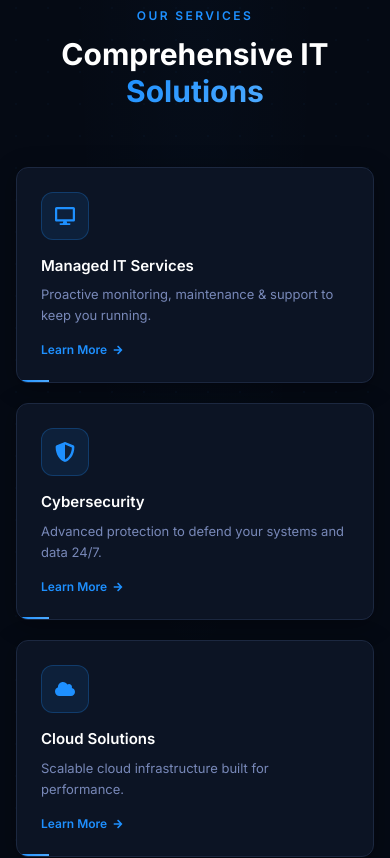
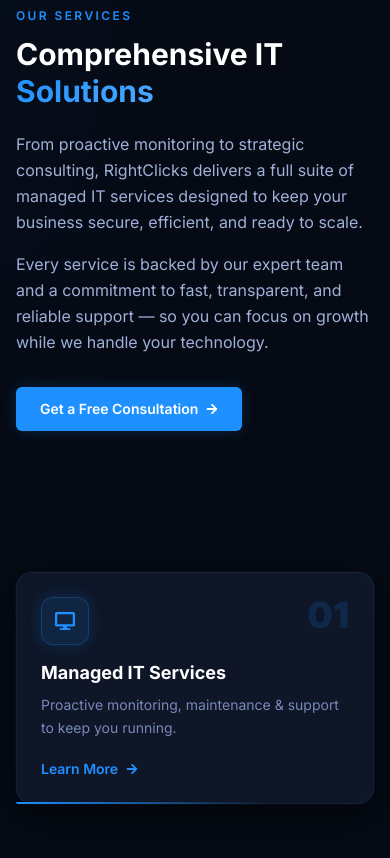
Before and after one commit to Sajana4197/RightClick, a React (Vite) app: page / in a window 390 px wide. Shown: the part 4800-5658 px from the top of the page. Built offline with nearby package versions, Linux system fonts and the light colour scheme.

Commit message:
Update service section

```diff
--- a/src/components/sections/ServicesSection.jsx
+++ b/src/components/sections/ServicesSection.jsx
@@ -1,9 +1,13 @@
 // src/components/sections/ServicesSection.jsx
-import { useState } from 'react'
+import { useEffect, useRef } from 'react'
 import { motion } from 'framer-motion'
 import { FaArrowRight, FaDesktop, FaShieldAlt, FaCloud, FaServer, FaHeadset, FaChartLine } from 'react-icons/fa'
+import { gsap } from 'gsap'
+import { ScrollTrigger } from 'gsap/ScrollTrigger'
 import { fadeInUp, staggerContainer, viewportOnce } from '../../animations/variants'
 import { scrollToSection } from '../../hooks/useLenis'
+
+gsap.registerPlugin(ScrollTrigger)
 
 const SERVICES = [
   {
@@ -38,119 +42,179 @@
   },
 ]
 
-function ServiceCard({ service, index }) {
-  const [hovered, setHovered] = useState(false)
+export default function ServicesSection() {
+  const sectionRef = useRef(null)
+  const pinRef     = useRef(null)
+  const stackRef   = useRef(null)
+  const cardsRef   = useRef([])
+
+  useEffect(() => {
+    const cards = cardsRef.current.filter(Boolean)
+    const total = cards.length
+
+    const ctx = gsap.context(() => {
+      // Set initial state — cards start below, off-screen, full size, no rotation
+      cards.forEach((card, i) => {
+        gsap.set(card, {
+          y: window.innerHeight,
+          scale: 1,
+          rotate: 0,
+          opacity: i === 0 ? 1 : 1,
+          zIndex: i + 1,
+        })
+      })
+      // First card starts already in place (it's the "current" one)
+      gsap.set(cards[0], { y: 0 })
+
+      const tl = gsap.timeline({
+        scrollTrigger: {
+          trigger: sectionRef.current,
+          start: 'top top',
+          end: () => `+=${total * 500}`,
+          scrub: 0.6,
+          pin: pinRef.current,
+          anticipatePin: 1,
+        },
+      })
+
+      // For each subsequent card, animate it sliding up to center & stacking
+      for (let i = 1; i < total; i++) {
+        // Slight stack offset so previous cards peek behind
+        const stackOffset = i * 10
+        const stackScale = 1 - i * 0.035
+
+        tl.to(cards[i], {
+          y: 0,
+          duration: 1,
+          ease: 'power2.out',
+        }, i - 1)
+
+        // Push previous cards back slightly (scale down + move up a touch) as new one arrives
+        for (let j = 0; j < i; j++) {
+          const depth = i - j
+          tl.to(cards[j], {
+            scale: 1 - depth * 0.025,
+            y: -(depth * 12),
+            duration: 1,
+            ease: 'power2.out',
+          }, i - 1)
+        }
+      }
+    }, sectionRef)
+
+    return () => ctx.revert()
+  }, [])
 
   return (
-    <motion.div
-      variants={fadeInUp}
-      onHoverStart={() => setHovered(true)}
-      onHoverEnd={() => setHovered(false)}
-      className="relative glass-card p-6 flex flex-col gap-4 overflow-hidden group transition-all duration-300 hover:border-brand-blue/40"
-      style={{
-        boxShadow: hovered
-          ? '0 8px 40px rgba(0,0,0,0.5), 0 0 0 1px rgba(30,144,255,0.2)'
-          : '0 4px 24px rgba(0,0,0,0.3)',
-        transform: hovered ? 'translateY(-6px)' : 'translateY(0)',
-        transition: 'transform 0.3s ease, box-shadow 0.3s ease',
-      }}
-    >
-      {/* Hover bg glow */}
-      <motion.div
-        className="absolute inset-0 pointer-events-none"
-        animate={{ opacity: hovered ? 1 : 0 }}
-        transition={{ duration: 0.3 }}
-        style={{
-          background: 'radial-gradient(ellipse at 20% 20%, rgba(30,144,255,0.07) 0%, transparent 65%)',
-        }}
-      />
+    <section id="services" ref={sectionRef} className="relative bg-dark-900 overflow-hidden">
+      <div ref={pinRef} className="relative min-h-screen flex items-center overflow-hidden">
 
-      {/* Icon */}
-      <div className="relative z-10">
-        <motion.div
-          animate={{
-            backgroundColor: hovered ? 'rgba(30,144,255,0.2)' : 'rgba(30,144,255,0.1)',
-            boxShadow: hovered ? '0 0 16px rgba(30,144,255,0.3)' : '0 0 0px rgba(30,144,255,0)',
-          }}
-          transition={{ duration: 0.3 }}
-          className="w-12 h-12 rounded-xl border border-brand-blue/25 flex items-center justify-center"
-        >
-          <motion.span
-            animate={{ color: hovered ? '#ffffff' : '#1E90FF' }}
-            transition={{ duration: 0.25 }}
-            className="text-xl"
-          >
-            {service.icon}
-          </motion.span>
-        </motion.div>
-      </div>
-
-      {/* Text */}
-      <div className="relative z-10 flex flex-col gap-2 flex-1">
-        <h3 className="text-white font-semibold text-[15px] leading-snug">{service.title}</h3>
-        <p className="text-neutral-400 text-[13px] leading-relaxed">{service.desc}</p>
-      </div>
-
-      {/* Arrow link */}
-      <motion.button
-        onClick={() => scrollToSection('contact')}
-        animate={{ x: hovered ? 4 : 0, color: hovered ? '#4DAAFF' : '#1E90FF' }}
-        transition={{ duration: 0.2 }}
-        className="relative z-10 flex items-center gap-1.5 text-brand-blue text-xs font-semibold mt-auto w-fit"
-      >
-        Learn More <FaArrowRight className="text-[10px]" />
-      </motion.button>
-
-      {/* Bottom accent line */}
-      <motion.div
-        className="absolute bottom-0 left-0 h-[2px] bg-gradient-to-r from-brand-blue to-brand-blue-light"
-        animate={{ width: hovered ? '100%' : '32px' }}
-        transition={{ duration: 0.35, ease: [0.22, 1, 0.36, 1] }}
-      />
-    </motion.div>
-  )
-}
-
-export default function ServicesSection() {
-  return (
-    <section id="services" className="section-py bg-dark-900 relative overflow-hidden">
+        {/* Background */}
         <div className="absolute inset-0 pointer-events-none">
-        <div className="absolute inset-0 bg-dots opacity-40" />
+          <div className="absolute inset-0 bg-dots opacity-30" />
           <div
-          className="absolute top-0 left-1/2 -translate-x-1/2 w-[70%] h-[50%] opacity-20"
-          style={{ background: 'radial-gradient(ellipse at 50% 0%, rgba(30,144,255,0.12) 0%, transparent 65%)' }}
+            className="absolute top-0 left-0 w-[55%] h-[60%] opacity-20"
+            style={{ background: 'radial-gradient(ellipse at 0% 0%, rgba(30,144,255,0.14) 0%, transparent 65%)' }}
           />
         </div>
 
-      <div className="relative z-10 max-w-7xl mx-auto px-4 sm:px-6 lg:px-8">
-        {/* Header */}
+        <div className="relative z-10 max-w-7xl mx-auto px-4 sm:px-6 lg:px-8 w-full py-20">
+          <div className="grid lg:grid-cols-2 gap-12 lg:gap-16 items-center">
+
+            {/* Left — Sticky text content */}
             <motion.div
               variants={staggerContainer(0.1, 0.05)}
               initial="hidden"
               whileInView="visible"
               viewport={viewportOnce}
-          className="text-center mb-14"
+              className="order-1"
             >
               <motion.p variants={fadeInUp} className="eyebrow mb-3">Our Services</motion.p>
-          <motion.h2 variants={fadeInUp} className="section-heading">
+              <motion.h2 variants={fadeInUp} className="section-heading mb-5">
                 Comprehensive IT{' '}
                 <span className="text-gradient-blue">Solutions</span>
               </motion.h2>
+              <motion.p variants={fadeInUp} className="section-sub mb-4 max-w-md">
+                From proactive monitoring to strategic consulting, RightClicks delivers
+                a full suite of managed IT services designed to keep your business secure,
+                efficient, and ready to scale.
+              </motion.p>
+              <motion.p variants={fadeInUp} className="section-sub mb-8 max-w-md">
+                Every service is backed by our expert team and a commitment to fast,
+                transparent, and reliable support — so you can focus on growth while
+                we handle your technology.
+              </motion.p>
+              <motion.div variants={fadeInUp}>
+                <button onClick={() => scrollToSection('contact')} className="btn-primary">
+                  Get a Free Consultation <FaArrowRight className="text-xs" />
+                </button>
+              </motion.div>
             </motion.div>
 
-        {/* Grid */}
-        <motion.div
-          variants={staggerContainer(0.1, 0.15)}
-          initial="hidden"
-          whileInView="visible"
-          viewport={viewportOnce}
-          className="grid grid-cols-1 sm:grid-cols-2 lg:grid-cols-3 gap-5"
+            {/* Right — Stacking cards */}
+            <div
+              ref={stackRef}
+              className="relative order-2 h-[420px] sm:h-[460px] flex items-center justify-center"
+              style={{ perspective: '1200px' }}
             >
               {SERVICES.map((service, i) => (
-            <ServiceCard key={service.title} service={service} index={i} />
+                <div
+                  key={service.title}
+                  ref={(el) => (cardsRef.current[i] = el)}
+                  className="absolute w-full max-w-md"
+                  style={{ willChange: 'transform' }}
+                >
+                  <ServiceCard service={service} index={i} />
+                </div>
               ))}
-        </motion.div>
+            </div>
+
+          </div>
+        </div>
       </div>
     </section>
   )
 }
+
+function ServiceCard({ service, index }) {
+  return (
+    <div
+      className="w-full rounded-2xl border border-dark-400/60 p-6 sm:p-7"
+      style={{
+        background: '#0E1628',
+        boxShadow: '0 12px 40px rgba(0,0,0,0.55), 0 0 0 1px rgba(30,144,255,0.08)',
+      }}
+    >
+      <div className="flex items-start gap-4 mb-4">
+        <div
+          className="w-12 h-12 rounded-xl flex items-center justify-center flex-shrink-0 border border-brand-blue/25"
+          style={{ background: 'rgba(30,144,255,0.12)', boxShadow: '0 0 16px rgba(30,144,255,0.2)' }}
+        >
+          <span className="text-xl text-brand-blue">{service.icon}</span>
+        </div>
+        <span
+          className="text-4xl font-black leading-none select-none ml-auto"
+          style={{ color: 'rgba(30,144,255,0.15)' }}
+        >
+          {String(index + 1).padStart(2, '0')}
+        </span>
+      </div>
+
+      <h3 className="text-white font-bold text-lg mb-2 leading-snug">{service.title}</h3>
+      <p className="text-neutral-400 text-sm leading-relaxed mb-5">{service.desc}</p>
+
+      <button
+        onClick={() => {}}
+        className="group flex items-center gap-2 text-brand-blue text-sm font-semibold"
+      >
+        Learn More
+        <FaArrowRight className="text-xs group-hover:translate-x-1 transition-transform duration-200" />
+      </button>
+
+      <div
+        className="absolute bottom-0 left-0 h-[2px] w-full rounded-b-2xl"
+        style={{ background: 'linear-gradient(to right, #1E90FF, transparent 70%)' }}
+      />
+    </div>
+  )
+}
```
Lines whose indentation alone changed are shown as unchanged.
